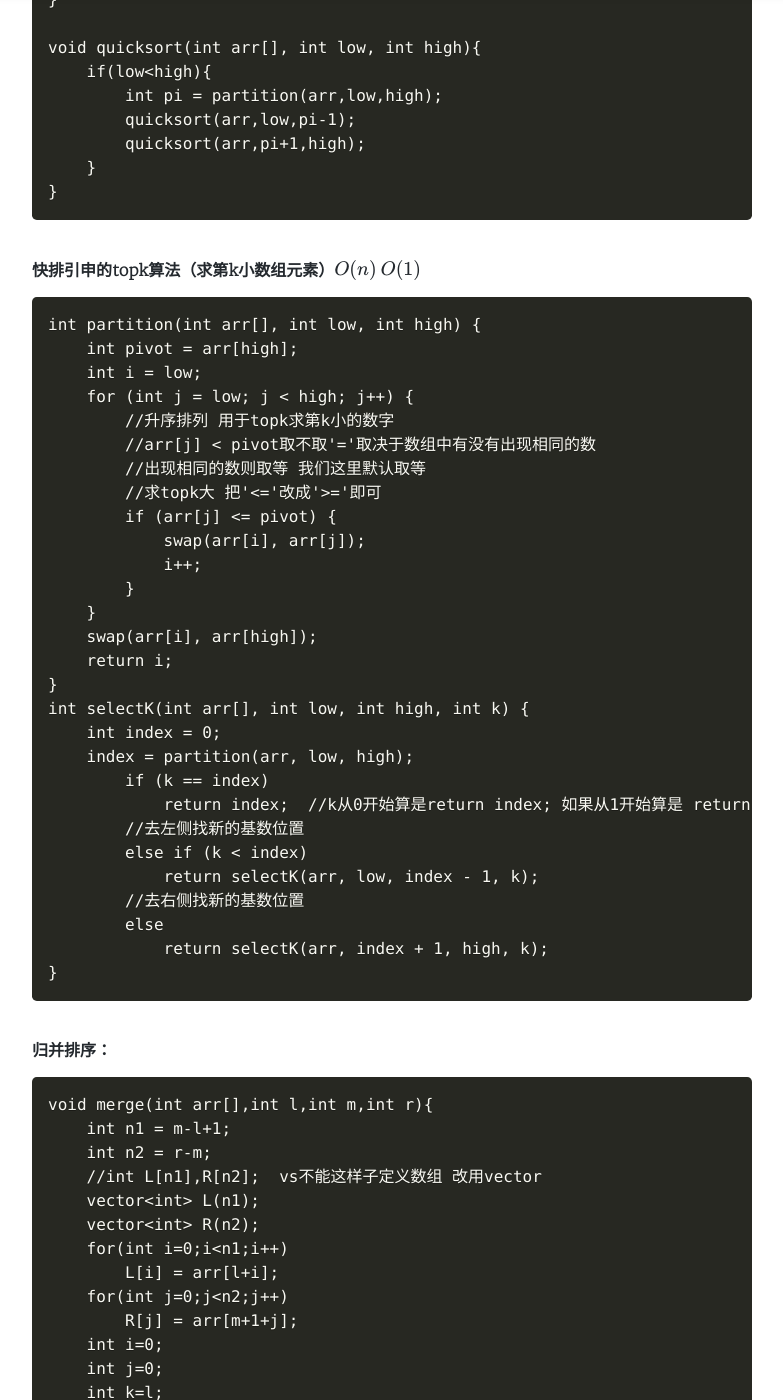
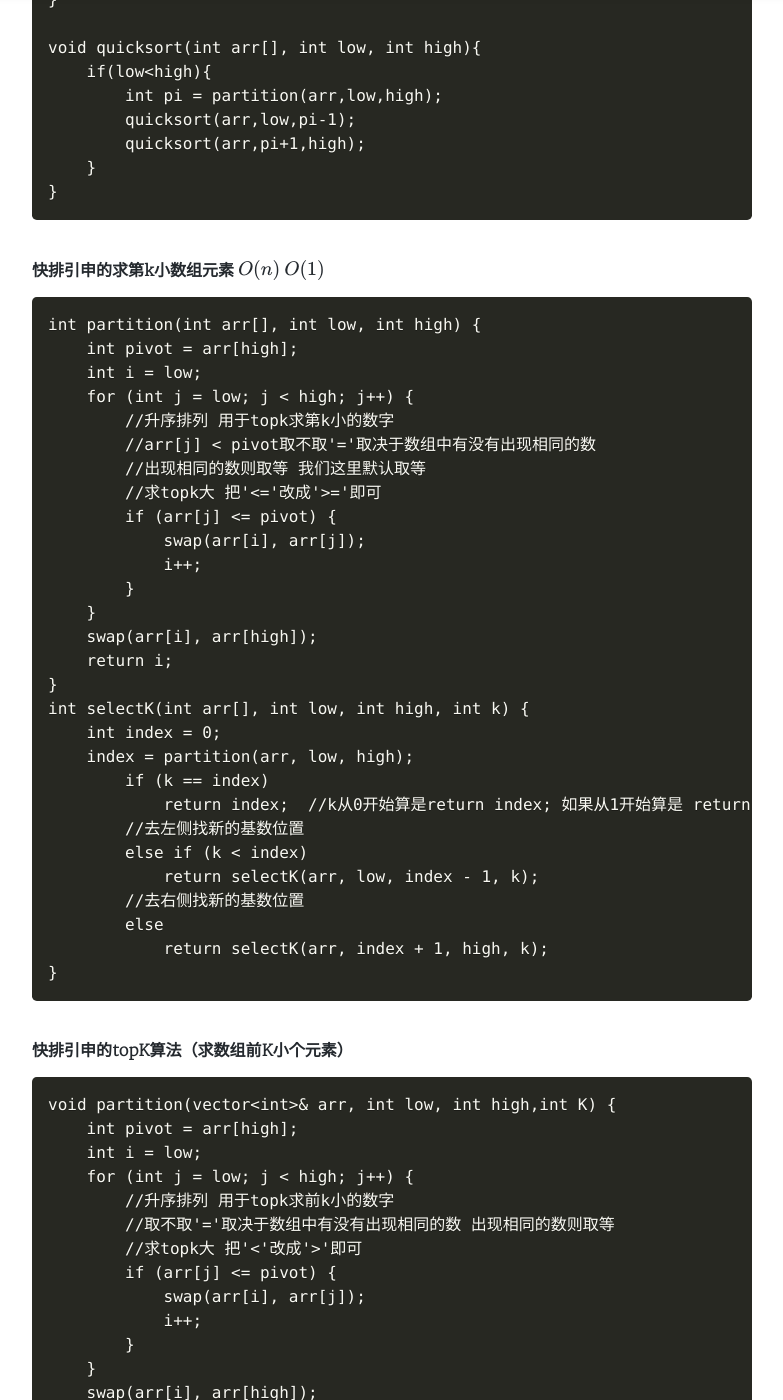
Before and after one commit to geekgitcode/geekgitcode.github.io, a Jekyll site: the page built from _posts/2020-10-23-sort.md, in a window 1280 px wide and 1400 px high, scrolled down 883 px. Shown: the whole window, without its empty margins (248-1031 px from the left). Built offline with Jekyll 4.4.1, drawn with Linux system fonts in a browser that asks for light colours; nearby versions of some CDN libraries; formulas are drawn with MathJax 3; a style sheet for code colours, icons or effects is not loaded; some of the changed text lies outside the part shown.

Commit message:
Update 2020-10-23-sort.md

````diff
--- a/_posts/2020-10-23-sort.md
+++ b/_posts/2020-10-23-sort.md
@@ -69,6 +69,33 @@
 			return selectK(arr, index + 1, high, k);
 }
 ```
+
+#### 快排引申的topK算法（求数组前K小个元素）
+
+```
+void partition(vector<int>& arr, int low, int high,int K) {
+	int pivot = arr[high];
+	int i = low;
+	for (int j = low; j < high; j++) {
+		//升序排列 用于topk求前k小的数字
+		//取不取'='取决于数组中有没有出现相同的数 出现相同的数则取等
+		//求topk大 把'<'改成'>'即可
+		if (arr[j] <= pivot) {
+			swap(arr[i], arr[j]);
+			i++;
+		}
+	}
+	swap(arr[i], arr[high]);
+	if (K < i - low + 1) {
+		partition(arr, low, i - 1, K);
+	}
+	else if (K > i - low + 1) {
+		partition(arr, i + 1, high, K - (i - low + 1));
+	}
+}
+```
+
+
 
 #### 归并排序：
 
````
Also changed, not shown: other parts of _posts/2020-10-23-sort.md (+1 -1 lines).
